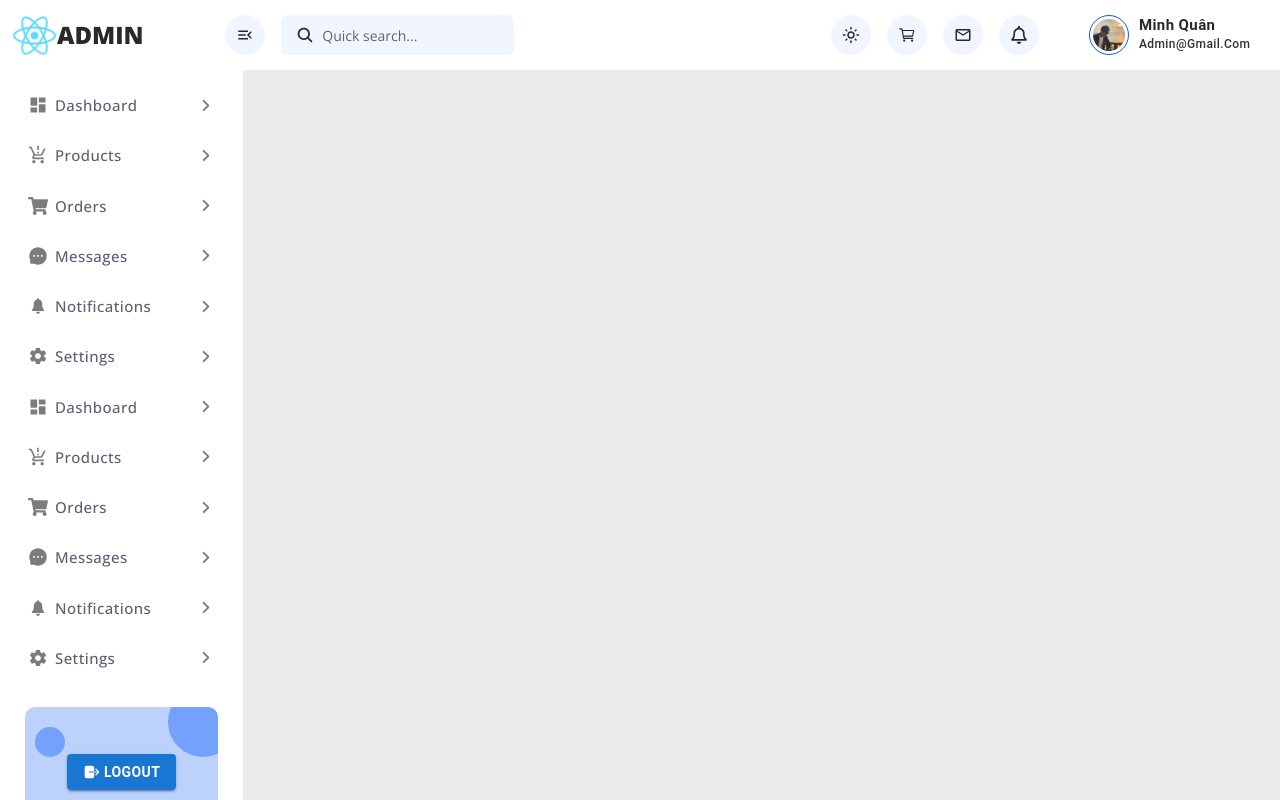
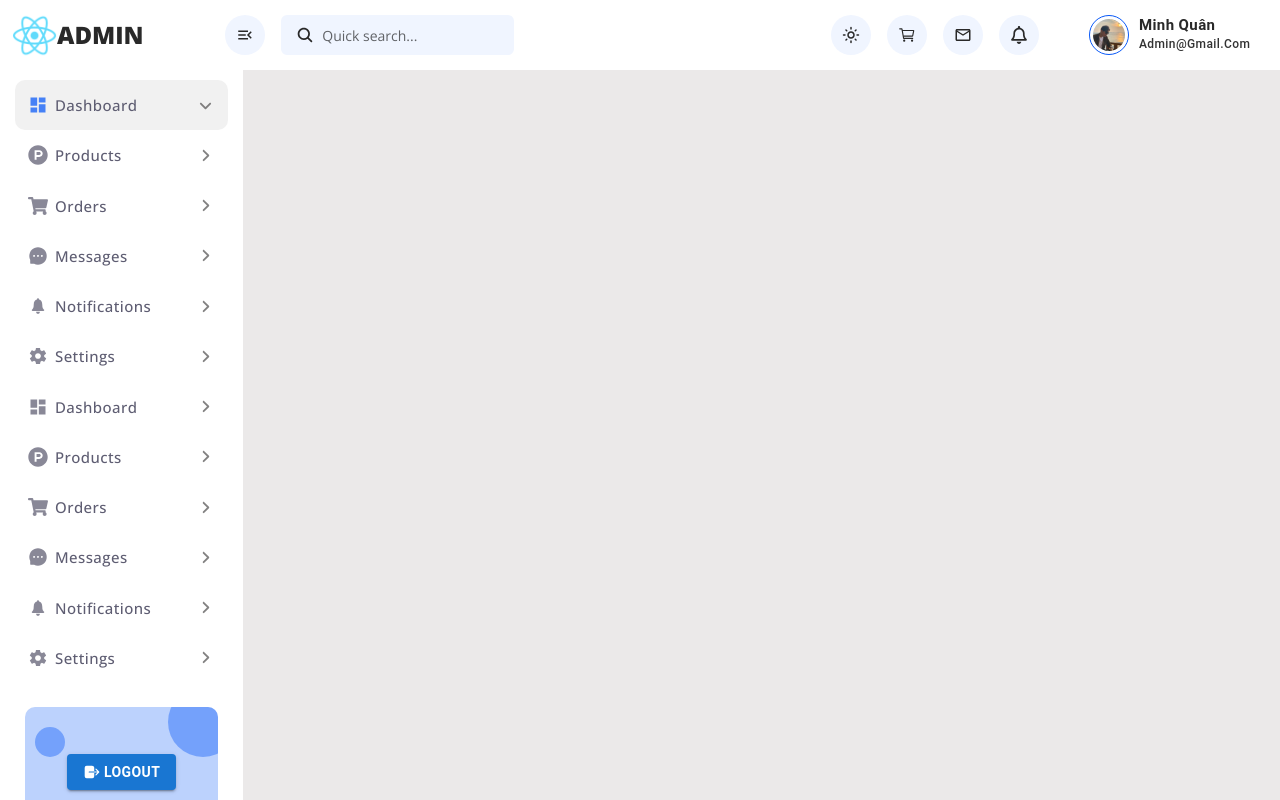
Before and after one commit to dovanminhquan0505/Dashboard-Reactjs, a React (Create React App) app: page / in a window 1280 px wide. Built offline with nearby package versions, Linux system fonts and the light colour scheme.

Commit message:
Fix bug icon for sidebar

```diff
--- a/src/App.css
+++ b/src/App.css
@@ -285,8 +285,7 @@ header button.rounded-circle:hover svg {
 }
 
 .main .sidebarWrapper .sidebar ul li button * {
-    color: #000;
-    opacity: 0.8;
+    opacity: 0.9;
 }
 
 .main .sidebarWrapper .sidebar ul li button .icon {
@@ -310,16 +309,34 @@ header button.rounded-circle:hover svg {
     justify-content: center;
     width: 25px;
     height: 25px;
+    transition: all 0.3s ease-in-out;
 }
 
 .main .sidebarWrapper .sidebar ul li button:hover {
     background: #f1f1f1 !important;
 }
 
+.main .sidebarWrapper .sidebar ul li button.active {
+    background: #f1f1f1 !important;
+}
+
+.main .sidebarWrapper .sidebar ul li button.active .icon {
+    color: #0858f7 !important;
+}
+
+.main .sidebarWrapper .sidebar ul li button.active .arrow {
+    transform: rotate(90deg);
+}
+
+.main .sidebarWrapper .sidebar ul li button.active .icon svg {
+    color: #0858f7 !important;
+}
+
 .main .sidebarWrapper .sidebar ul .submenu {
     padding: 0px 45px !important;
     position: relative;
-    transition: all 0.3s ease;
+    transition: all 0.3s;
+    height: 0px;
 }
 
 .main .sidebarWrapper .sidebar ul .submenu::before {
@@ -352,22 +369,24 @@ header button.rounded-circle:hover svg {
     color: #0858f7 !important;
 }
 
-.subMenuWrapper {
-    max-height: 0;
+.main .sidebarWrapper .sidebar ul .subMenuWrapper {
+    transition: all 0.4s;
+    height: 0px;
     overflow: hidden;
-    transition: max-height 0.3s ease-out;
 }
 
-.subMenuWrapper.open {
-    max-height: 200px;
+.main .sidebarWrapper .sidebar ul .subMenuWrapper.colapsed .submenu {
+    opacity: 0;
 }
 
-.arrow {
-    transition: transform 0.3s ease;
+.main .sidebarWrapper .sidebar ul .subMenuWrapper.colapse {
+    height: auto;
+    overflow: inherit;
 }
 
-.arrow.rotated {
-    transform: rotate(90deg);
+.main .sidebarWrapper .sidebar ul .subMenuWrapper.colapse .submenu {
+    opacity: 1;
+    height: auto;
 }
 
 .logoutWrapper {
--- a/src/components/Sidebar/Sidebar.jsx
+++ b/src/components/Sidebar/Sidebar.jsx
@@ -2,7 +2,7 @@ import React, { useState } from 'react'
 import Button from '@mui/material/Button';
 import { MdDashboard } from "react-icons/md";
 import { FaAngleRight } from "react-icons/fa6";
-import { MdOutlineProductionQuantityLimits } from "react-icons/md";
+import { FaProductHunt } from "react-icons/fa";
 import { FaShoppingCart } from "react-icons/fa";
 import { AiFillMessage } from "react-icons/ai";
 import { IoIosNotifications } from "react-icons/io";
@@ -11,32 +11,38 @@ import { Link } from 'react-router-dom';
 import { IoLogOut } from "react-icons/io5";
 
 const Sidebar = () => {
-    const [isSubmenuOpen, setIsSubmenuOpen] = useState(false);
+    const [activeTab, setActiveTab] = useState(0);
+    const [isToggleSubmenu, setIsToggleSubmenu] = useState(false);
 
-    const toggleSubmenu = () => {
-        setIsSubmenuOpen(!isSubmenuOpen);
-    }
+    const isOpenSubmenu = (index) => {
+        setActiveTab(index);
+        setIsToggleSubmenu(!isToggleSubmenu);
+    };
 
   return (
     <>
         <div className='sidebar'>
             <ul>
+                <Link to="/">
+                    <li>
+                        <Button className={`w-100 ${activeTab === 0 ? 'active' : ''}`}
+                            onClick={() => isOpenSubmenu(0)}
+                        >
+                            <span className='icon'><MdDashboard /></span>
+                                Dashboard
+                            <span className='arrow'><FaAngleRight /></span>
+                        </Button>
+                    </li>
+                </Link>
                 <li>
-                    <Link to="/" >
-                        <Button className='w-100'>
-                            <span className='icon'> <MdDashboard /></span>
-                            Dashboard
-                            <span className='arrow'> <FaAngleRight /></span>
-                        </Button>
-                    </Link>
-                </li>
-                <li className={isSubmenuOpen ? 'submenu-open' : ''}>
-                    <Button className='w-100' onClick={toggleSubmenu}>
-                        <span className='icon'> <MdOutlineProductionQuantityLimits /></span>
+                    <Button className={`w-100 ${activeTab === 1 && isToggleSubmenu === true ? 'active' : ''}`}
+                        onClick={() => isOpenSubmenu(1)}
+                    >
+                        <span className='icon'><FaProductHunt /></span>
                         Products
-                        <span className={`arrow ${isSubmenuOpen ? 'rotated' : ''}`}> <FaAngleRight /></span>
+                        <span className="arrow"> <FaAngleRight /></span>
                     </Button>
-                    <div className={`subMenuWrapper ${isSubmenuOpen ? 'open' : ''}`}>
+                    <div className={`subMenuWrapper ${activeTab === 1  && isToggleSubmenu === true ? 'colapse' : 'colapsed'}`}>
                         <ul className="submenu">
                             <li>
                                 <Link to="#" >Product List</Link>
@@ -52,7 +58,8 @@ const Sidebar = () => {
                 </li>
                 <li>
                     <Link to="/" >
-                        <Button className='w-100'>
+                        <Button className={`w-100 ${activeTab === 2 ? 'active' : ''}`}
+                        onClick={() => isOpenSubmenu(2)}>
                             <span className='icon'> <FaShoppingCart /></span>
                             Orders
                             <span className='arrow'> <FaAngleRight /></span>
@@ -61,7 +68,8 @@ const Sidebar = () => {
                 </li>
                 <li>
                     <Link to="/" >
-                        <Button className='w-100'>
+                        <Button className={`w-100 ${activeTab === 3 ? 'active' : ''}`}
+                        onClick={() => isOpenSubmenu(3)}>
                             <span className='icon'> <AiFillMessage /></span>
                             Messages
                             <span className='arrow'> <FaAngleRight /></span>
@@ -70,7 +78,8 @@ const Sidebar = () => {
                 </li>
                 <li>
                     <Link to="/" >
-                        <Button className='w-100'>
+                        <Button className={`w-100 ${activeTab === 4 ? 'active' : ''}`}
+                        onClick={() => isOpenSubmenu(4)}>
                             <span className='icon'> <IoIosNotifications /></span>
                             Notifications
                             <span className='arrow'> <FaAngleRight /></span>
@@ -79,7 +88,8 @@ const Sidebar = () => {
                 </li>
                 <li>
                     <Link to="/" >
-                        <Button className='w-100'>
+                        <Button className={`w-100 ${activeTab === 5 ? 'active' : ''}`}
+                        onClick={() => isOpenSubmenu(5)}>
                             <span className='icon'> <IoMdSettings /></span>
                             Settings
                             <span className='arrow'> <FaAngleRight /></span>
@@ -87,42 +97,48 @@ const Sidebar = () => {
                     </Link>
                 </li>
                 <li>
-                    <Button className='w-100'>
+                    <Button className={`w-100 ${activeTab === 6 ? 'active' : ''}`}
+                    onClick={() => isOpenSubmenu(6)}>
                         <span className='icon'> <MdDashboard /></span>
                         Dashboard
                         <span className='arrow'> <FaAngleRight /></span>
                     </Button>
                 </li>
                 <li>
-                    <Button className='w-100'>
-                        <span className='icon'> <MdOutlineProductionQuantityLimits /></span>
+                    <Button className={`w-100 ${activeTab === 7 ? 'active' : ''}`}
+                    onClick={() => isOpenSubmenu(7)}>
+                        <span className='icon'> <FaProductHunt /></span>
                         Products
                         <span className='arrow'> <FaAngleRight /></span>
                     </Button>
                 </li>
                 <li>
-                    <Button className='w-100'>
+                    <Button className={`w-100 ${activeTab === 8 ? 'active' : ''}`}
+                    onClick={() => isOpenSubmenu(8)}>
                         <span className='icon'> <FaShoppingCart /></span>
                         Orders
                         <span className='arrow'> <FaAngleRight /></span>
                     </Button>
                 </li>
                 <li>
-                    <Button className='w-100'>
+                    <Button className={`w-100 ${activeTab === 9 ? 'active' : ''}`}
+                    onClick={() => isOpenSubmenu(9)}>
                         <span className='icon'> <AiFillMessage /></span>
                         Messages
                         <span className='arrow'> <FaAngleRight /></span>
                     </Button>
                 </li>
                 <li>
-                    <Button className='w-100'>
+                    <Button className={`w-100 ${activeTab === 10 ? 'active' : ''}`}
+                    onClick={() => isOpenSubmenu(10)}>
                         <span className='icon'> <IoIosNotifications /></span>
                         Notifications
                         <span className='arrow'> <FaAngleRight /></span>
                     </Button>
                 </li>
                 <li>
-                    <Button className='w-100'>
+                    <Button className={`w-100 ${activeTab === 11 ? 'active' : ''}`}
+                    onClick={() => isOpenSubmenu(11)}>
                         <span className='icon'> <IoMdSettings /></span>
                         Settings
                         <span className='arrow'> <FaAngleRight /></span>
```
